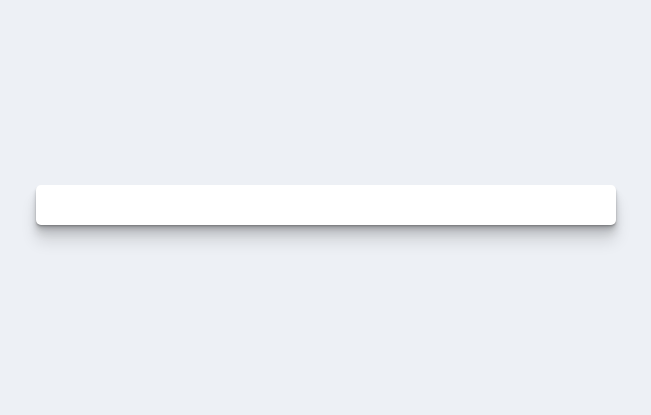
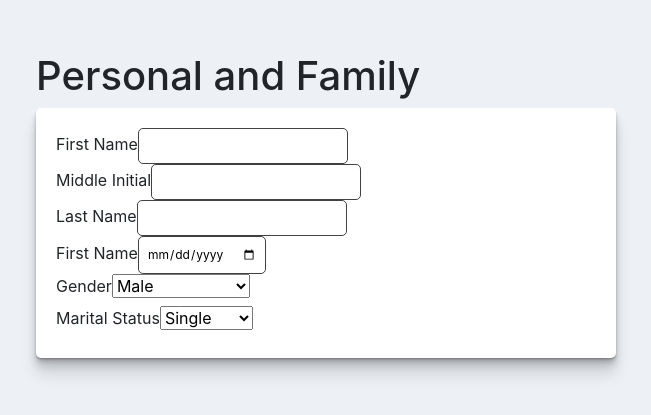
Before and after one commit to CEN-Group-3D/CEN-Project, a React (Create React App) app in the folder client/: page /form in a window 1280 px wide. Shown: the part 195-610 px from the top of the page, without its empty margins (314-965 px from the left). Built offline with nearby package versions, Linux system fonts and the light colour scheme.

Commit message:
Add first section to form

```diff
--- a/client/src/views/FormView/FormView.js
+++ b/client/src/views/FormView/FormView.js
@@ -5,8 +5,42 @@ function Home() {
     return (
         <div className="col-xs-12 col-md-6">
             <form className="container">
+                <h1>Personal and Family</h1>
                 <div className="panel col-xs-12">
-
+                    <div className="form-entry">
+                        <label for="fname">First Name</label>
+                        <input name="fname" type="text"></input>
+                    </div>
+                    <div className="form-entry">
+                        <label for="mname">Middle Initial</label>
+                        <input name="mname" type="text"></input>
+                    </div>
+                    <div className="form-entry">
+                        <label for="lname">Last Name</label>
+                        <input name="lname" type="text"></input>
+                    </div>
+                    <div className="form-entry">
+                        <label for="dob">First Name</label>
+                        <input name="dob" type="date"></input>
+                    </div>
+                    <div className="form-entry">
+                        <label for="gender">Gender</label>
+                        <select name="gender">
+                            <option value="male">Male</option>
+                            <option value="female">Female</option>
+                            <option value="transgender">Transgender</option>
+                            <option value="gender-neutral">Gender Neutral</option>
+                        </select>
+                    </div>
+                    <div className="form-entry">
+                        <label for="marital-status">Marital Status</label>
+                        <select name="marital-status">
+                            <option value="single">Single</option>
+                            <option value="married">Married</option>
+                            <option value="divorced">Divorced</option>
+                            <option value="widowed">Widowed</option>
+                        </select>
+                    </div>
                 </div>
             </form>
         </div>
```
